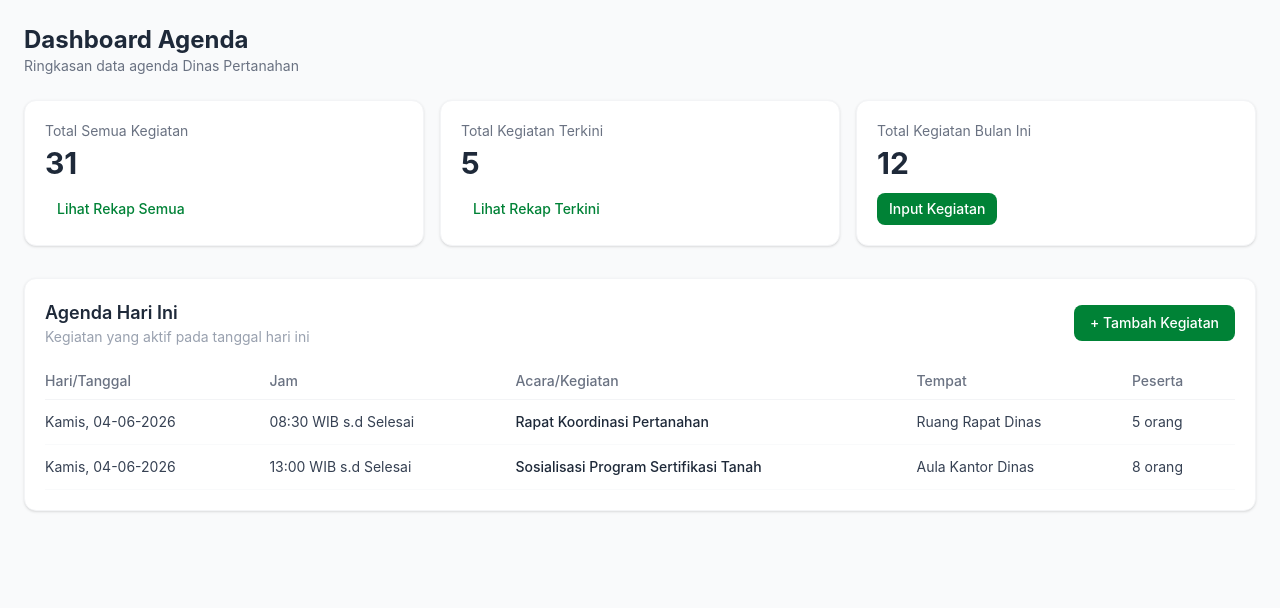
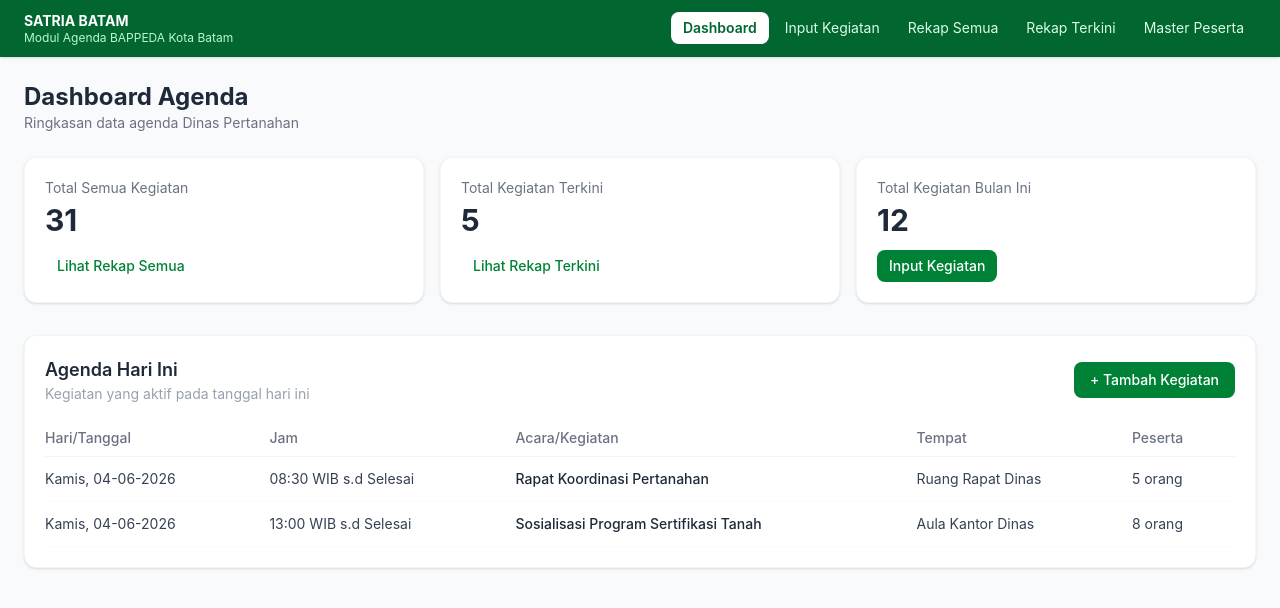
Before and after one commit to Studiolabs-cloud/project-SATRIA, a React app in the folder frontend/: page / in a window 1280 px wide. Shown: the top 608 px of the page. Built offline with nearby package versions, Linux system fonts and the light colour scheme; the HTML template or start-up script is replaced by a standard one.

Commit message:
feat: tambah layout navbar dan routing

```diff
--- a/frontend/src/App.jsx
+++ b/frontend/src/App.jsx
@@ -1,7 +1,18 @@
+import { BrowserRouter, Routes, Route } from 'react-router-dom';
+import MainLayout from './layouts/MainLayout';
 import Dashboard from './pages/Dashboard';
 
 function App() {
-  return <Dashboard />;
+  return (
+    <BrowserRouter>
+      <MainLayout>
+        <Routes>
+          <Route path="/" element={<Dashboard />} />
+          {/* Halaman lain menyusul: input-kegiatan, rekap-semua, dll */}
+        </Routes>
+      </MainLayout>
+    </BrowserRouter>
+  );
 }
 
 export default App;
--- /dev/null
+++ b/frontend/src/layouts/MainLayout.jsx
@@ -0,0 +1,45 @@
+import { Link, useLocation } from 'react-router-dom';
+
+export default function MainLayout({ children }) {
+  const location = useLocation();
+
+  const menuItems = [
+    { label: 'Dashboard', path: '/' },
+    { label: 'Input Kegiatan', path: '/input-kegiatan' },
+    { label: 'Rekap Semua', path: '/rekap-semua' },
+    { label: 'Rekap Terkini', path: '/rekap-terkini' },
+    { label: 'Master Peserta', path: '/master-peserta' },
+  ];
+
+  return (
+    <div className="min-h-screen bg-gray-50">
+      {/* Navbar Atas */}
+      <header className="bg-green-800 text-white shadow-sm">
+        <div className="max-w-7xl mx-auto px-6 py-3 flex items-center justify-between">
+          <div>
+            <p className="font-bold text-sm leading-tight">SATRIA BATAM</p>
+            <p className="text-xs text-green-200 leading-tight">Modul Agenda BAPPEDA Kota Batam</p>
+          </div>
+          <nav className="flex gap-1">
+            {menuItems.map((item) => (
+              <Link
+                key={item.path}
+                to={item.path}
+                className={`text-sm px-3 py-1.5 rounded-lg transition ${
+                  location.pathname === item.path
+                    ? 'bg-white text-green-800 font-semibold'
+                    : 'text-green-100 hover:bg-green-700'
+                }`}
+              >
+                {item.label}
+              </Link>
+            ))}
+          </nav>
+        </div>
+      </header>
+
+      {/* Konten Halaman */}
+      <main>{children}</main>
+    </div>
+  );
+}
--- a/frontend/src/pages/dashboard.jsx
+++ b/frontend/src/pages/dashboard.jsx
@@ -28,7 +28,7 @@ export default function Dashboard() {
   ]);
 
   return (
-    <div className="min-h-screen bg-gray-50 p-6">
+    <div className="p-6">
       {/* Header */}
       <div className="mb-6">
         <h1 className="text-2xl font-bold text-gray-800">Dashboard Agenda</h1>
```
